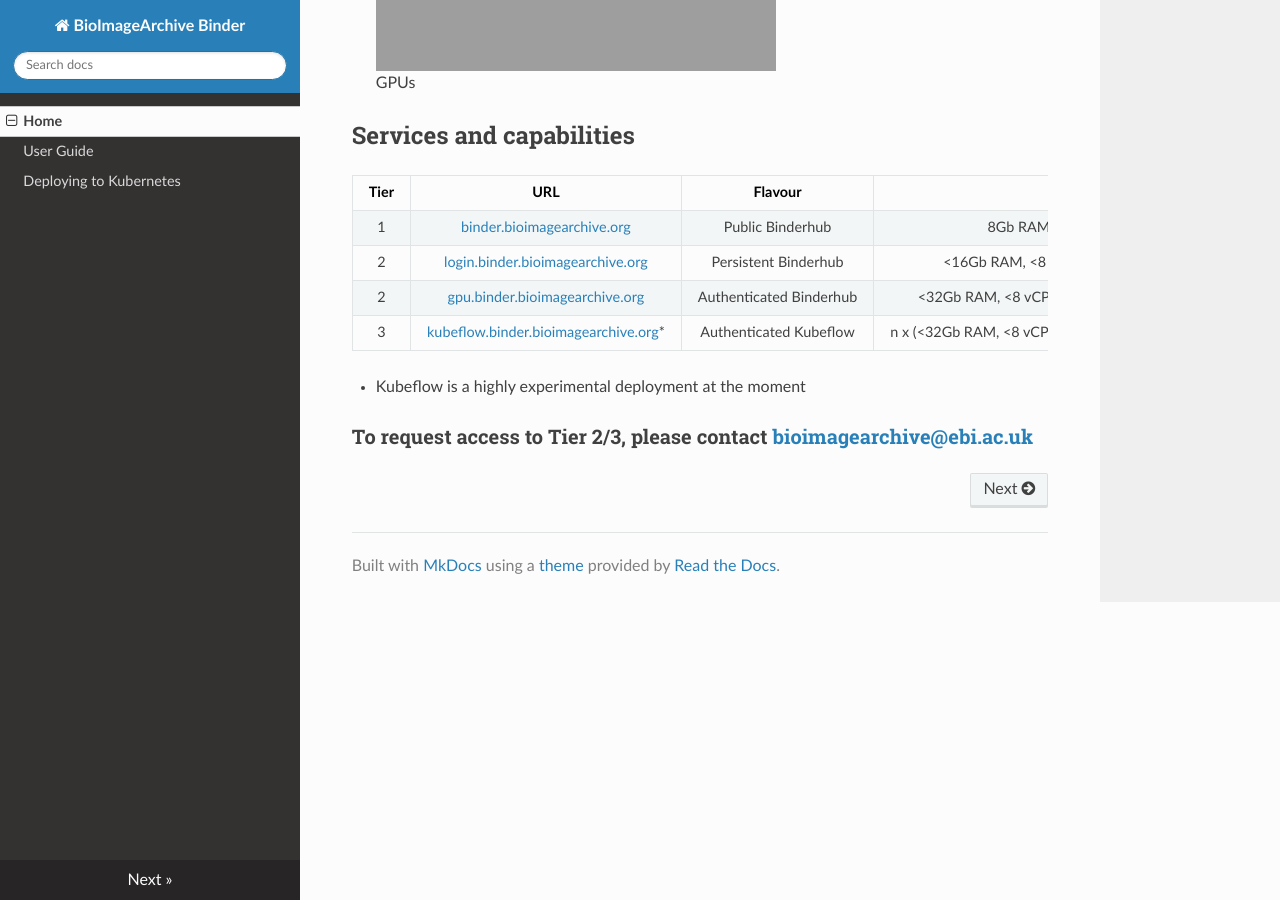
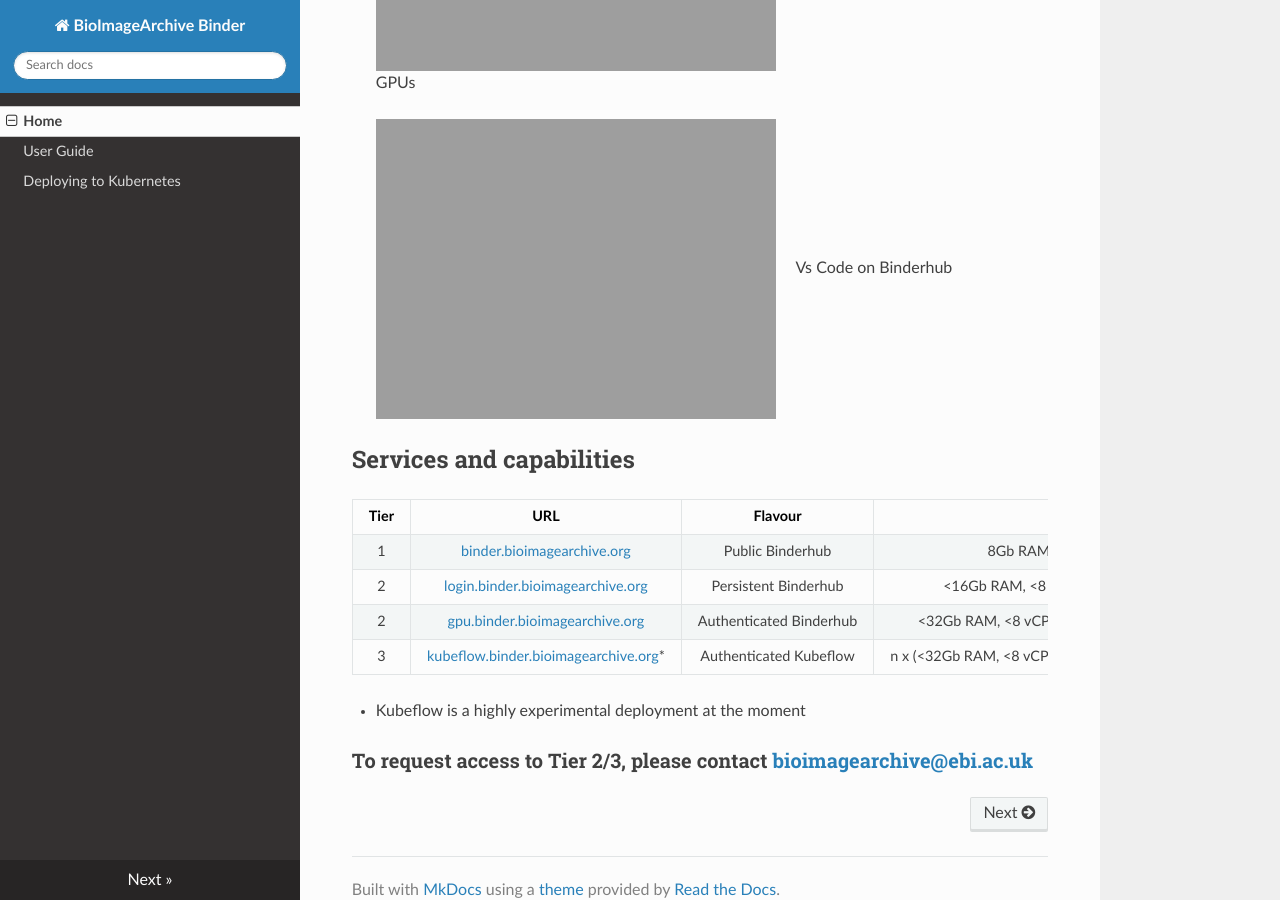
Before and after one commit to BioImage-Archive/bia-binder, an MkDocs documentation site: the page built from docs/index.md, in a window 1280 px wide and 900 px high, scrolled down 2132 px. Built offline with MkDocs 1.6.1, drawn with Linux system fonts in a browser that asks for light colours; nearby versions of some CDN libraries.

Commit message:
Update readme

```diff
--- a/docs/index.md
+++ b/docs/index.md
@@ -61,6 +61,8 @@ BinderHub allows users to share reproducible interactive computing environments
 >
 > [![Binder](https://binder.bioimagearchive.org/badge_logo.svg)](https://binder.bioimagearchive.org/v2/gh/ctr26/basic-gpu-binder/HEAD) &emsp; Binder for machine learning using GPUs
 
+> [![Binder](https://binder.bioimagearchive.org/badge_logo.svg)](https://binder.bioimagearchive.org/v2/gh/betatim/vscode-binder/master?urlpath=vscode) &emsp; Vs Code on Binderhub
+
 ## Services and capabilities
 
 | Tier |URL|Flavour|Resources|
```
